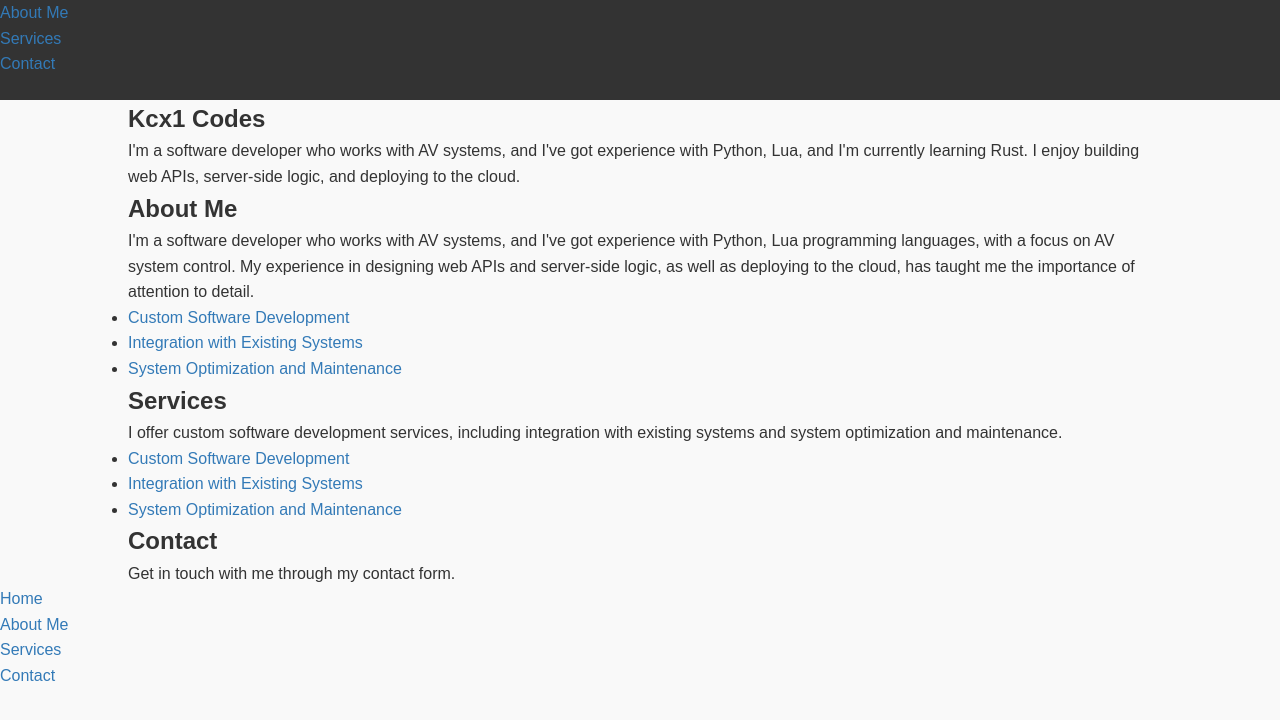
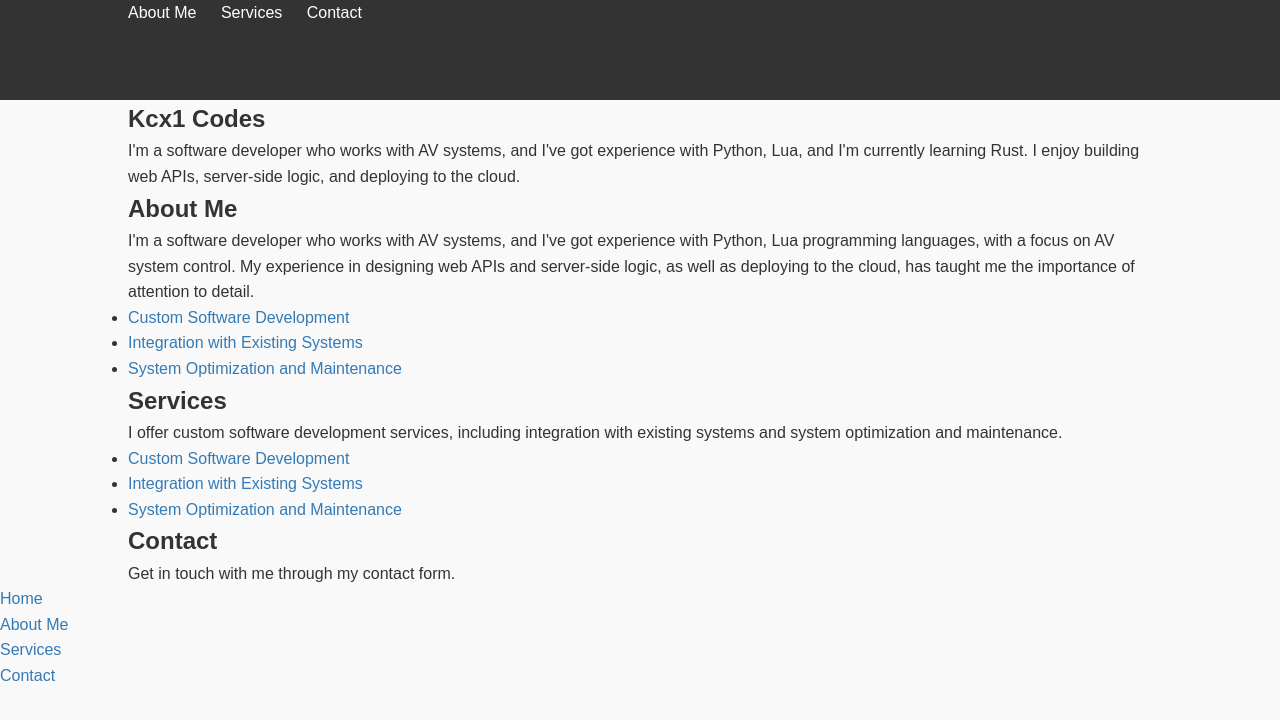
Before and after one commit to kcx1/kcx1.github.io, a plain HTML site: page index.html in a window 1280 px wide. Drawn offline with nearby package versions, Linux system fonts and the light colour scheme.

Commit message:
Update index.html

```diff
--- a/index.html
+++ b/index.html
@@ -10,10 +10,10 @@
     <!-- Header Section -->
     <header id="home">
         <nav>
-            <ul>
-                <li><a href="#about">About Me</a></li>
-                <li><a href="#services">Services</a></li>
-                <li><a href="#contact">Contact</a></li>
+            <ul id="nav-list">
+                <li class="nav-item"><a class="nav-link" href="#about">About Me</a></li>
+                <li class="nav-item"><a class="nav-link" href="#services">Services</a></li>
+                <li class="nav-item"><a class="nav-link" href="#contact">Contact</a></li>
             </ul>
         </nav>
     </header>
```
